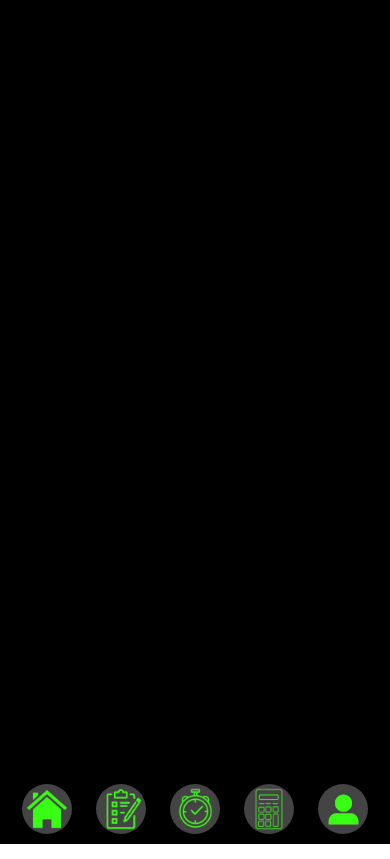
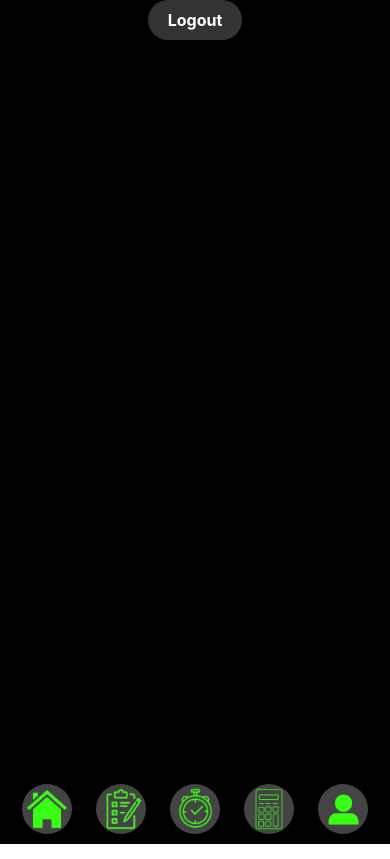
Before and after one commit to aclaregreen/Time2Train, a React Native app: screen /Profile in a window 390 px wide. Built offline with nearby package versions, Linux system fonts and the light colour scheme.

Commit message:
saved login

```diff
--- a/app/screens/Login.js
+++ b/app/screens/Login.js
@@ -1,87 +1,8 @@
-// import React, { useState } from "react";
-// import { auth } from "../../Firebase";
-// import { signInWithEmailAndPassword } from "@firebase/auth";
-// import { useNavigation } from "@react-navigation/native";
-// import {
-//   TextInput,
-//   TouchableOpacity,
-//   View,
-//   Text,
-//   StyleSheet,
-//   SafeAreaView,
-// } from "react-native";
-
-// const Login = () => {
-//   const [email, setEmail] = useState("");
-//   const [password, setPassword] = useState("");
-//   const navigation = useNavigation(); //hook used to navigate to different screens
-
-//   const handleLogin = () => {
-//     signInWithEmailAndPassword(auth, email, password)
-//       .then((userCredential) => {
-//         navigation.navigate("Home");
-//       })
-//       .catch((error) => {
-//         console.error("Error logging in: ", error);
-//       });
-//   };
-
-//   return (
-//     <SafeAreaView style={styles.container}>
-//       <TextInput
-//         style={styles.input}
-//         placeholder="Email"
-//         value={email}
-//         onChangeText={setEmail}
-//         keyboardType="email-address"
-//         returnKeyType="done"
-//       />
-//       <TextInput
-//         style={styles.input}
-//         placeholder="Password"
-//         value={password}
-//         onChangeText={setPassword}
-//         secureTextEntry
-//         returnKeyType="done"
-//       />
-//       <TouchableOpacity style={styles.button} onPress={handleLogin}>
-//         <Text style={styles.buttonText}>Login</Text>
-//       </TouchableOpacity>
-//     </SafeAreaView>
-//   );
-// };
-// const styles = StyleSheet.create({
-//   container: {
-//     flex: 1,
-//     backgroundColor: "#000",
-//     justifyContent: "center",
-//     alignItems: "center",
-//   },
-//   input: {
-//     width: "80%",
-//     height: 50,
-//     backgroundColor: "white",
-//     borderRadius: 5,
-//     paddingHorizontal: 10,
-//     marginBottom: 20,
-//   },
-//   button: {
-//     backgroundColor: "#39FF14",
-//     paddingVertical: 10,
-//     paddingHorizontal: 20,
-//     borderRadius: 5,
-//   },
-//   buttonText: {
-//     color: "white",
-//     fontSize: 16,
-//   },
-// });
-
-// export default Login;
 import React, { useState } from "react";
 import { auth } from "../../Firebase";
 import { signInWithEmailAndPassword } from "@firebase/auth";
 import { useNavigation } from "@react-navigation/native";
+import AsyncStorage from "@react-native-async-storage/async-storage";
 import {
   TextInput,
   TouchableOpacity,
@@ -96,9 +17,19 @@ const Login = () => {
   const [password, setPassword] = useState("");
   const navigation = useNavigation(); //hook used to navigate to different screens
 
+  const saveLogin = async (token) => {
+    try {
+      await AsyncStorage.setItem("userToken", token);
+    } catch (error) {
+      console.error("Error saving token: ", error);
+    }
+  };
+
   const handleLogin = () => {
     signInWithEmailAndPassword(auth, email, password)
       .then((userCredential) => {
+        const user = userCredential.user;
+        saveLogin(user.stsTokenManager.accessToken);
         navigation.navigate("Home");
       })
       .catch((error) => {
--- a/app/screens/Profile.js
+++ b/app/screens/Profile.js
@@ -1,15 +1,29 @@
 import React from "react";
 import { useNavigation } from "@react-navigation/native";
+import { signOut } from "@firebase/auth";
+import { auth } from "../../Firebase";
+import AsyncStorage from "@react-native-async-storage/async-storage";
 import {
   StyleSheet,
   Image,
   SafeAreaView,
   TouchableOpacity,
   View,
+  Text,
 } from "react-native";
 
 function Profile(props) {
   const navigation = useNavigation(); //hook used to navigate to different screens
+
+  const logOut = async () => {
+    try {
+      await signOut(auth);
+      await AsyncStorage.removeItem("userToken");
+      navigation.navigate("Welcome");
+    } catch (error) {
+      console.error("Error signing out: ", error);
+    }
+  };
 
   const handlePress = (screen) => {
     navigation.navigate(screen);
@@ -17,7 +31,11 @@ function Profile(props) {
 
   return (
     <SafeAreaView style={styles.container}>
-      <View style={styles.inner}></View>
+      <View style={styles.inner}>
+        <TouchableOpacity style={styles.logoutButton} onPress={logOut}>
+          <Text style={styles.logoutButtonText}>Logout</Text>
+        </TouchableOpacity>
+      </View>
       <View style={styles.navBar}>
         <TouchableOpacity
           style={styles.navButton}
@@ -65,6 +83,19 @@ const styles = StyleSheet.create({
   inner: {
     flex: 1,
   },
+  logoutButton: {
+    backgroundColor: "#333",
+    paddingVertical: 10,
+    paddingHorizontal: 20,
+    borderRadius: 20,
+    alignSelf: "center",
+    marginBottom: 20,
+  },
+  logoutButtonText: {
+    color: "white",
+    fontSize: 16,
+    fontWeight: "bold",
+  },
   navBar: {
     flexDirection: "row",
     justifyContent: "space-around",
--- a/app/screens/Register.js
+++ b/app/screens/Register.js
@@ -2,6 +2,7 @@ import React, { useState } from "react";
 import { auth } from "../../Firebase";
 import { createUserWithEmailAndPassword } from "@firebase/auth";
 import { useNavigation } from "@react-navigation/native";
+import AsyncStorage from "@react-native-async-storage/async-storage";
 import {
   Alert,
   SafeAreaView,
@@ -16,12 +17,21 @@ const Register = () => {
   const [password, setPassword] = useState("");
   const navigation = useNavigation(); //hook used to navigate to different screens
 
+  const saveRegister = async (token) => {
+    try {
+      await AsyncStorage.setItem("userToken", token);
+    } catch (error) {
+      console.error("Error saving user info: ", error);
+    }
+  };
+
   const handleRegister = () => {
     createUserWithEmailAndPassword(auth, email, password)
       .then((userCredential) => {
         const user = userCredential.user;
+        saveRegister(user.stsTokenManager.accessToken);
         navigation.navigate("Home");
-        Alert.alert("Registration Successful, Welcome ${user.email}");
+        //Alert.alert("Registration Successful, Welcome ${user.email}");
       })
       .catch((error) => {
         const errorMessage = error.message;
--- a/app/screens/Welcome.js
+++ b/app/screens/Welcome.js
@@ -1,5 +1,6 @@
-import React from "react";
+import React, { useEffect } from "react";
 import { useNavigation } from "@react-navigation/native";
+import AsyncStorage from "@react-native-async-storage/async-storage";
 import {
   Image,
   StyleSheet,
@@ -11,6 +12,21 @@ import {
 
 const Welcome = () => {
   const navigation = useNavigation(); //hook used to navigate to different screens
+
+  const checkUserLoggedIn = async () => {
+    try {
+      const token = await AsyncStorage.getItem("userToken");
+      if (token) {
+        navigation.navigate("Home");
+      }
+    } catch (error) {
+      console.error("Error checking login status: ", error);
+    }
+  };
+
+  useEffect(() => {
+    checkUserLoggedIn();
+  }, []);
 
   const handlePress = (screen) => {
     navigation.navigate(screen);
```
Also changed, not shown: package.json (+5 -5 lines), 1 other file (tests, documents, lock files or other folders).
